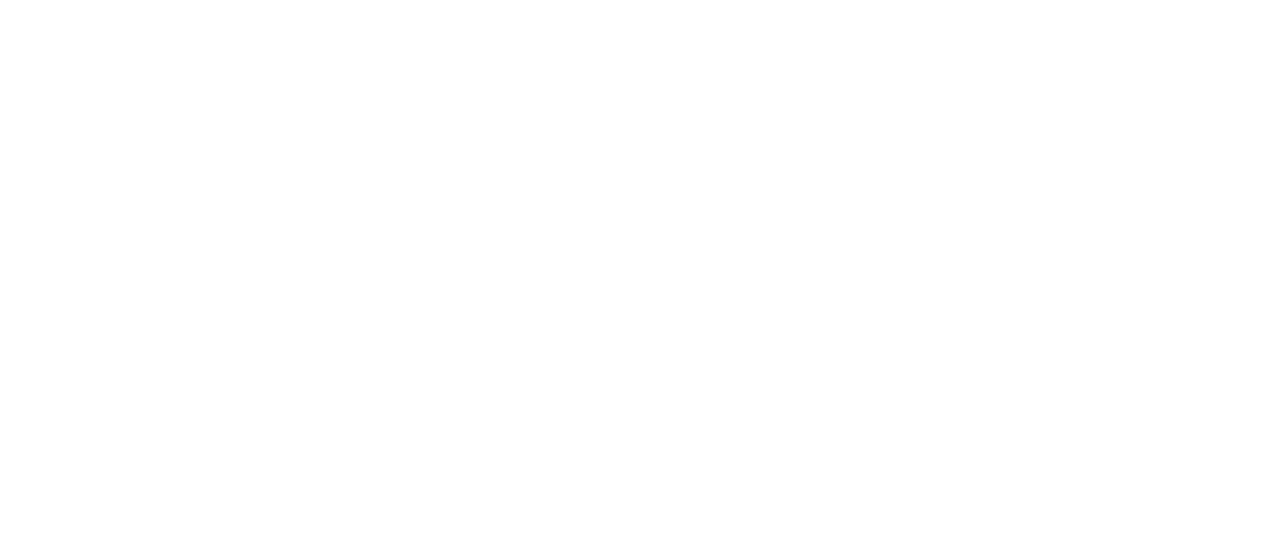
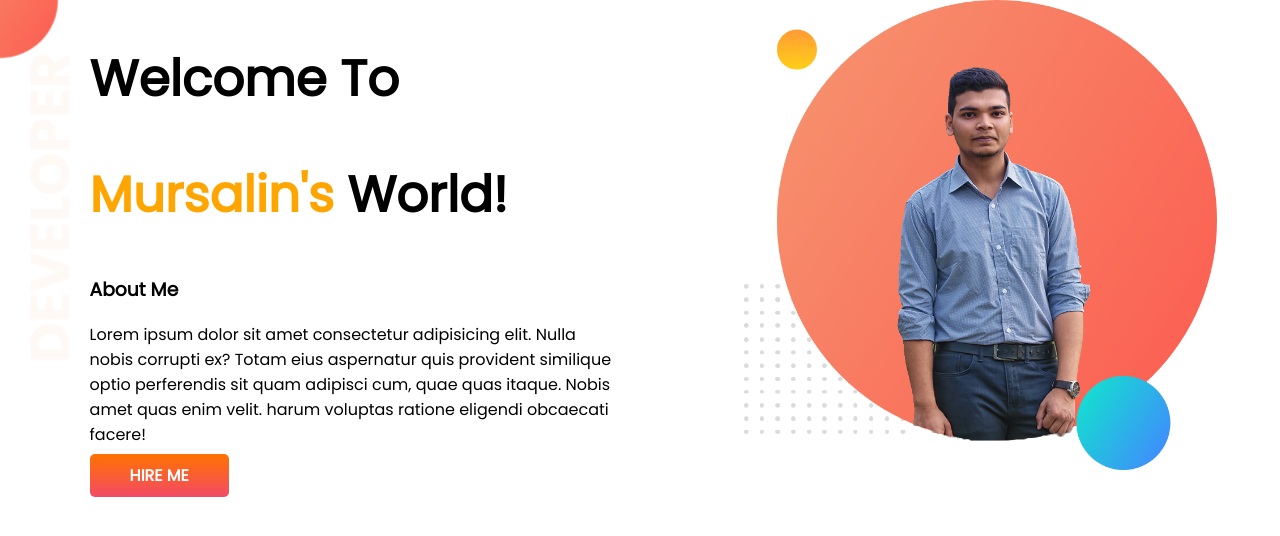
Before and after one commit to Mursalin-BD/developer-portfolio, a plain HTML site: page index.html in a window 1280 px wide. Drawn offline with Linux system fonts and the light colour scheme.

Commit message:
Top Banner Added

```diff
--- a/index.html
+++ b/index.html
@@ -1,13 +1,32 @@
 <!DOCTYPE html>
 <html lang="en">
+
 <head>
     <meta charset="UTF-8">
     <meta http-equiv="X-UA-Compatible" content="IE=edge">
     <meta name="viewport" content="width=device-width, initial-scale=1.0">
-    <title>Portfolio of Mursalin</title>
+    <title>Mursalin's World</title>
+    <link rel="shortcut icon" href="images/my-photo-with-bg.png" type="image/x-icon">
+    <link rel="preconnect" href="https://fonts.googleapis.com">
+    <link rel="preconnect" href="https://fonts.gstatic.com" crossorigin>
+    <link href="https://fonts.googleapis.com/css2?family=Poppins&display=swap" rel="stylesheet">
     <link rel="stylesheet" href="style.css">
 </head>
+
 <body>
+    <section class="top-banner">
+        <div class="half-width">
+            <h1>Welcome To</h1>
+            <h1><span class=orange-color>Mursalin's</span> World!</h1>
+            <h3>About Me</h3>
+            <p>Lorem ipsum dolor sit amet consectetur adipisicing elit. Nulla nobis corrupti ex? Totam eius aspernatur
+                quis provident similique optio perferendis sit quam adipisci cum, quae quas itaque. Nobis amet quas enim
+                velit. harum voluptas ratione eligendi obcaecati facere! </p>
+            <a class="link-button" target="_blank" rel="noopener noreferrer"
+                href="https://www.linkedin.com/in/mursalin-billah-rezwan-91036a1a6">HIRE ME</a>
+        </div>
+        <div class="half-width-right"><img src="images/my-photo-with-bg.png" alt="my-photo"></div>
+    </section>
+</body>
 
-</body>
 </html>
--- a/style.css
+++ b/style.css
@@ -0,0 +1,37 @@
+body{
+    font-family: 'Poppins', sans-serif;
+    margin: 0;
+}
+h1{
+    font-size: 50px;
+}
+.orange-color{
+    color: orange;
+}
+section{
+    display: flex;
+}
+.half-width{
+    width: 50%;
+    padding-left: 7%;
+}
+.half-width-right img{
+width: 90%;
+}
+.half-width-right{
+    width: 50%;
+    padding-left: 10%;
+    padding-right: 10px;
+}
+.link-button{
+    text-decoration: none;
+    background-image: linear-gradient(rgb(255, 115, 0), rgb(243, 73, 101));
+    padding: 10px 40px;
+    color: white;
+    font-weight: 700;
+    border-radius: 5px;
+}
+.top-banner{
+    background-image: url(images/top-banner.png);
+    background-repeat: no-repeat;
+}
```
Also changed, not shown: images/my-photo-with-bg.png (added), images/top-banner.png (added).
